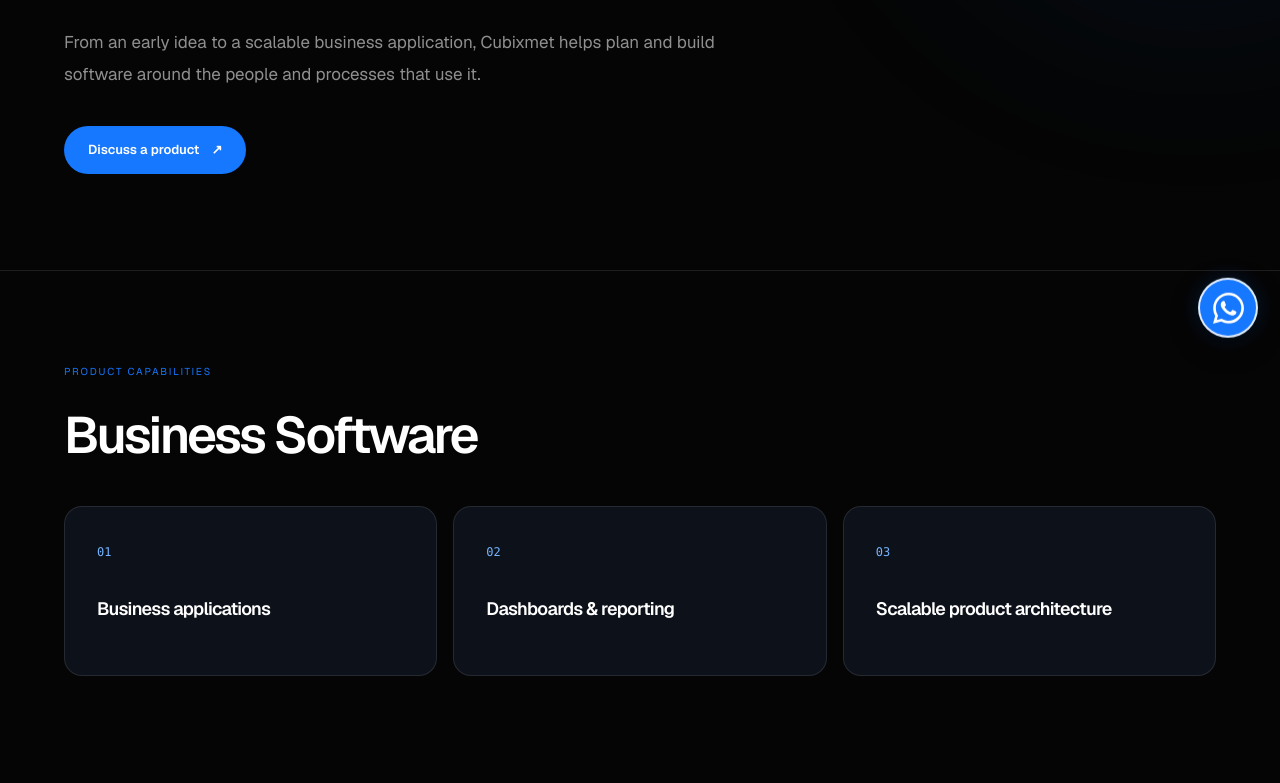
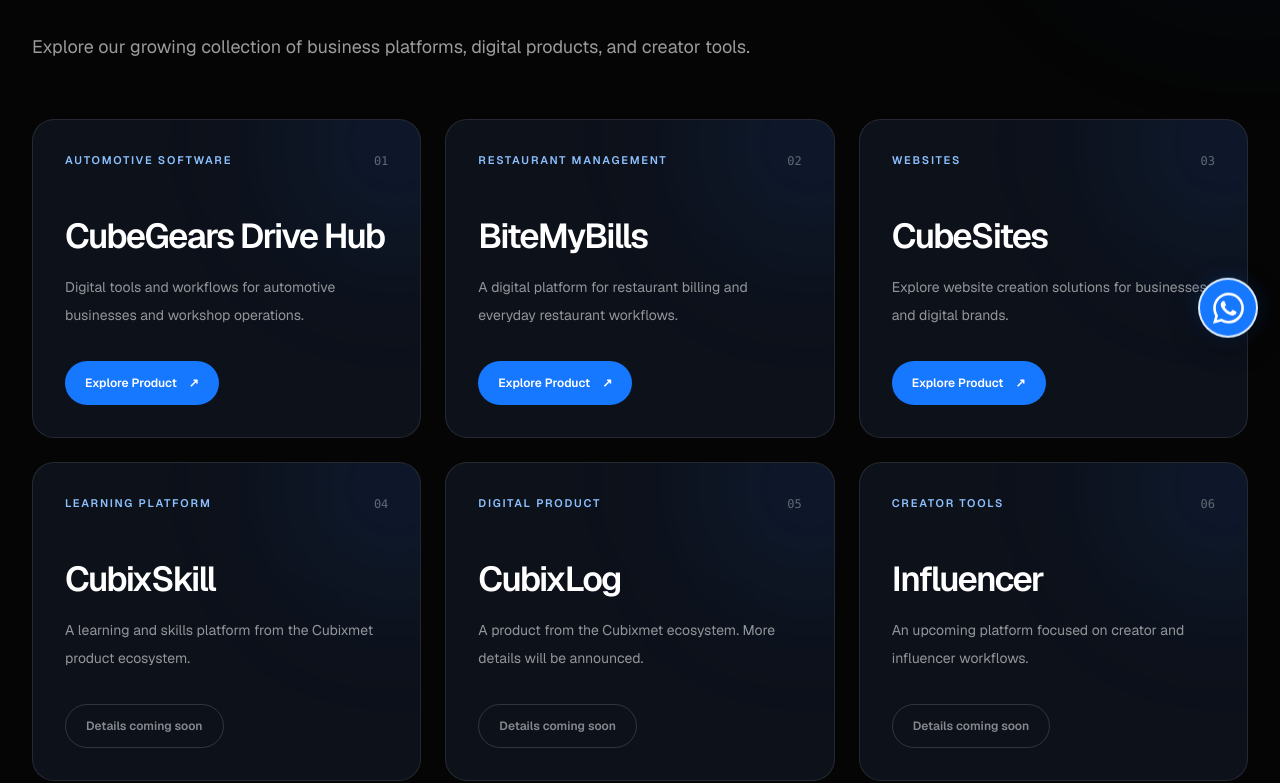
Before and after one commit to amnas-cubixmet/cubixmet2, a Next.js app: page /products in a window 1280 px wide. Shown: the part 437-1220 px from the top of the page. Built offline with nearby package versions, Linux system fonts and the light colour scheme.

Commit message:
Add six Cubixmet products to products page

```diff
--- a/app/products/page.tsx
+++ b/app/products/page.tsx
@@ -1,12 +1,124 @@
 import type { Metadata } from "next";
-import ProductToolDetail from "../../components/home/ProductToolDetail";
-import { productTools } from "../../data/productTools";
+import Link from "next/link";
+import SiteHeader from "../../components/home/SiteHeader";
+import SiteFooter from "../../components/home/SiteFooter";
 
 export const metadata: Metadata = {
   title: "Products | Cubixmet",
-  description: "Explore software product development at Cubixmet.",
+  description:
+    "Explore CubeGears Drive Hub, BiteMyBills, CubeSites, CubixSkill, CubixLog, and Influencer by Cubixmet.",
 };
 
+const products = [
+  {
+    name: "CubeGears Drive Hub",
+    category: "Automotive Software",
+    description:
+      "Digital tools and workflows for automotive businesses and workshop operations.",
+    href: "https://cubegears-drive-hub.vercel.app/",
+  },
+  {
+    name: "BiteMyBills",
+    category: "Restaurant Management",
+    description:
+      "A digital platform for restaurant billing and everyday restaurant workflows.",
+    href: "https://resto-suite-shell-fawn.vercel.app/",
+  },
+  {
+    name: "CubeSites",
+    category: "Websites",
+    description:
+      "Explore website creation solutions for businesses and digital brands.",
+    href: "https://cubesites.cubixmet.com/",
+  },
+  {
+    name: "CubixSkill",
+    category: "Learning Platform",
+    description:
+      "A learning and skills platform from the Cubixmet product ecosystem.",
+    href: null,
+  },
+  {
+    name: "CubixLog",
+    category: "Digital Product",
+    description:
+      "A product from the Cubixmet ecosystem. More details will be announced.",
+    href: null,
+  },
+  {
+    name: "Influencer",
+    category: "Creator Tools",
+    description:
+      "An upcoming platform focused on creator and influencer workflows.",
+    href: null,
+  },
+] as const;
+
 export default function ProductsPage() {
-  return <ProductToolDetail item={productTools[0]} />;
+  return (
+    <main className="min-h-screen overflow-x-clip bg-[#050505] pt-[60px] text-white md:pt-[68px]">
+      <SiteHeader />
+      <section className="relative overflow-hidden px-5 pb-10 pt-16 sm:px-8 md:pb-14 md:pt-24">
+        <div aria-hidden="true" className="pointer-events-none absolute -right-32 top-0 h-80 w-80 rounded-full bg-[#1677FF]/10 blur-[100px]" />
+        <div className="relative mx-auto max-w-[1400px]">
+          <Link href="/" className="inline-flex min-h-10 items-center gap-2 text-sm text-white/55 transition hover:text-white">
+            <span aria-hidden="true">←</span> Back to home
+          </Link>
+          <p className="mt-9 text-xs font-semibold uppercase tracking-[0.22em] text-[#75b5ff]">
+            Cubixmet / Products
+          </p>
+          <h1 className="mt-4 max-w-[920px] text-[clamp(3rem,7vw,7rem)] font-semibold leading-[0.96] tracking-[-0.065em]">
+            Products built for real work.
+          </h1>
+          <p className="mt-6 max-w-[720px] text-[15px] leading-8 text-white/60 md:text-lg">
+            Explore our growing collection of business platforms, digital products, and creator tools.
+          </p>
+        </div>
+      </section>
+      <section className="px-5 pb-20 sm:px-8 md:pb-28" aria-label="Cubixmet products">
+        <div className="mx-auto grid max-w-[1400px] gap-4 md:grid-cols-2 lg:grid-cols-3 lg:gap-6">
+          {products.map((product, index) => (
+            <article
+              key={product.name}
+              className="group relative flex min-h-[310px] min-w-0 flex-col overflow-hidden rounded-[22px] border border-white/10 bg-[#0d111a] p-6 transition-colors hover:border-[#1677FF]/50 sm:p-8"
+            >
+              <div aria-hidden="true" className="pointer-events-none absolute -right-20 -top-20 h-52 w-52 rounded-full bg-[#1677FF]/10 blur-[70px]" />
+              <div className="relative flex items-start justify-between gap-4">
+                <p className="text-[11px] font-semibold uppercase tracking-[0.16em] text-[#8cc1ff]">
+                  {product.category}
+                </p>
+                <span className="font-mono text-[12px] text-white/35">
+                  {String(index + 1).padStart(2, "0")}
+                </span>
+              </div>
+              <h2 className="relative mt-11 text-[clamp(1.65rem,2.7vw,2.5rem)] font-semibold leading-tight tracking-[-0.05em]">
+                {product.name}
+              </h2>
+              <p className="relative mt-4 max-w-[48ch] text-sm leading-7 text-white/55">
+                {product.description}
+              </p>
+              <div className="relative mt-auto pt-8">
+                {product.href ? (
+                  <a
+                    href={product.href}
+                    target="_blank"
+                    rel="noopener noreferrer"
+                    className="inline-flex min-h-11 items-center gap-3 rounded-full bg-[#1677FF] px-5 text-[12px] font-semibold text-white transition-colors hover:bg-[#348aff] focus-visible:outline-2 focus-visible:outline-offset-2 focus-visible:outline-white"
+                    aria-label={`Explore ${product.name} (opens in a new tab)`}
+                  >
+                    Explore Product <span aria-hidden="true">↗</span>
+                  </a>
+                ) : (
+                  <span className="inline-flex min-h-11 items-center rounded-full border border-white/15 px-5 text-[12px] font-semibold text-white/50">
+                    Details coming soon
+                  </span>
+                )}
+              </div>
+            </article>
+          ))}
+        </div>
+      </section>
+      <SiteFooter />
+    </main>
+  );
 }
```
